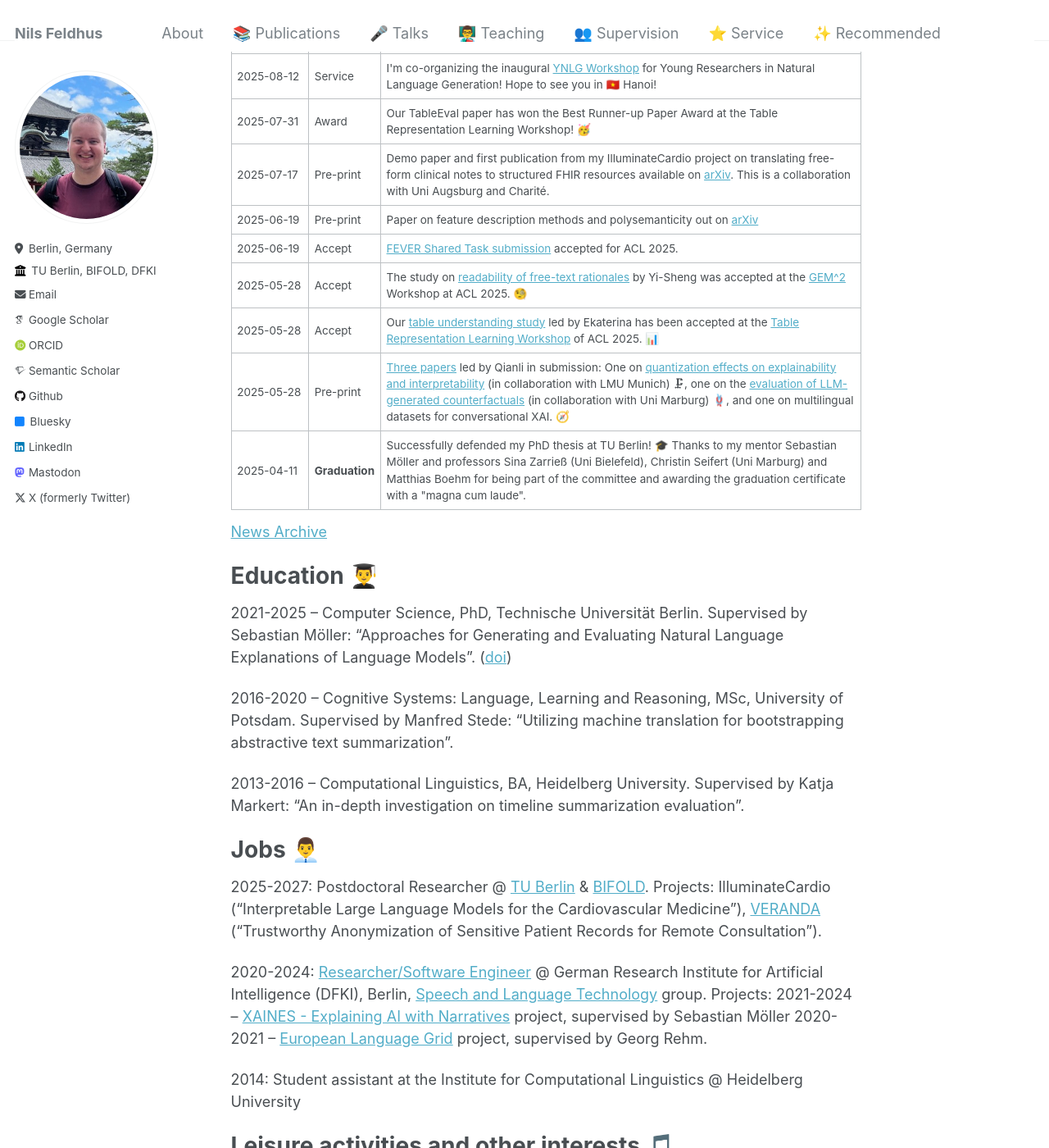
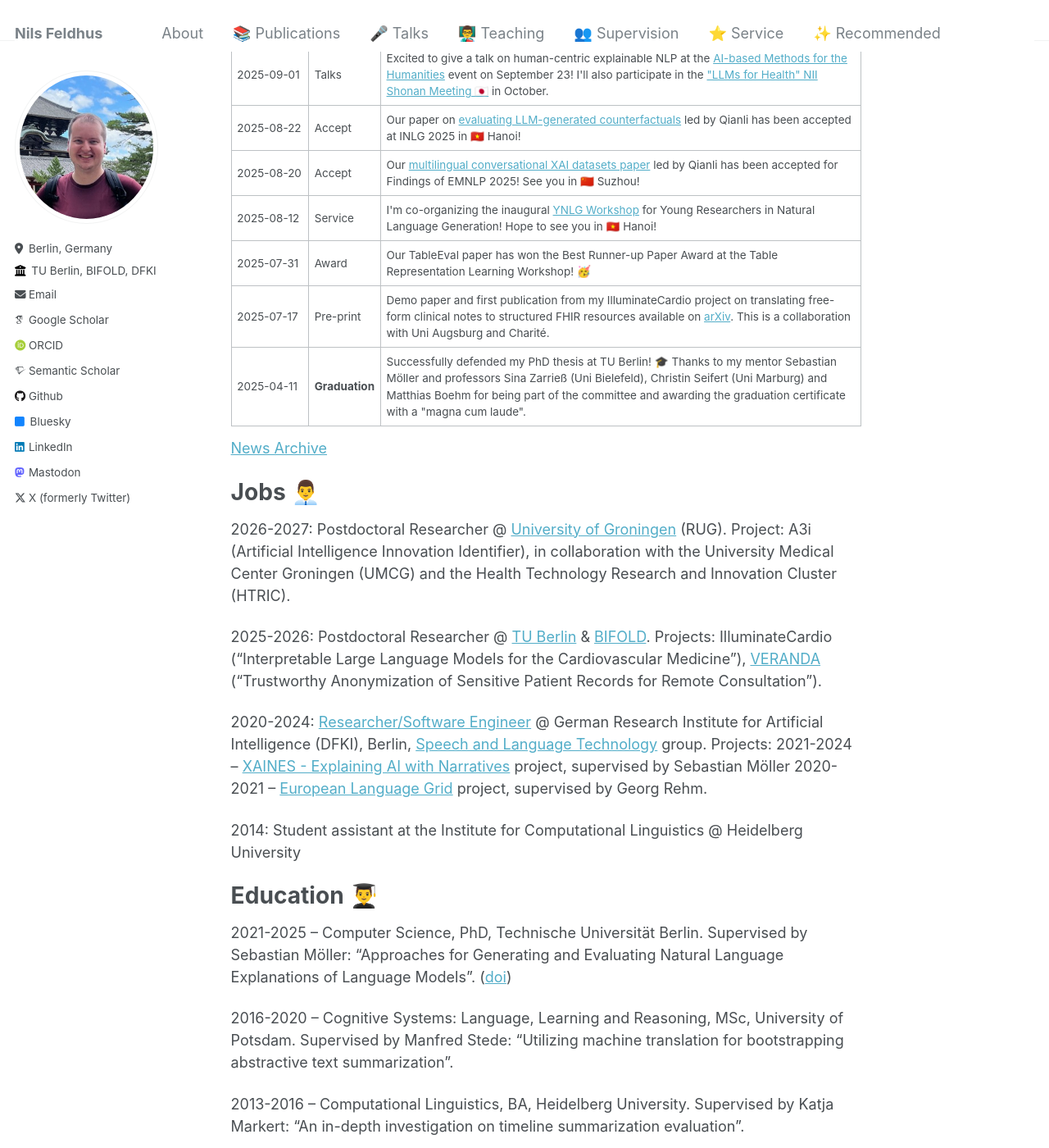
Before and after one commit to nfelnlp/nfelnlp.github.io, a Jekyll site: the page built from index.md, in a window 1280 px wide and 1400 px high, scrolled down 1264 px. Shown: the whole window at 82% size. Built offline with Jekyll 4.4.1, drawn with Linux system fonts in a browser that asks for light colours; some web fonts are replaced; some of the changed text lies outside the part shown.

```diff
--- a/index.md
+++ b/index.md
@@ -4,13 +4,14 @@ classes: wide
 author_profile: true
 ---
 
-Welcome! 👋 I am a Postdoctoral Researcher at the Technische Universität Berlin (TU Berlin)
-under the supervision of [Sebastian Möller](https://www.qu.tu-berlin.de/menue/team/professur/parameter/en/) (Quality and Usability Lab) and the [Berlin Institute for the Foundations of Learning and Data (BIFOLD)](https://www.bifold.berlin/) supervised by [Alexander Meyer](https://ikim.charite.de/metas/person/person/address_detail/univ_prof_dr_med_alexander_meyer) (IKIM @ Charité),
-affiliated with the [German Research Center for Artificial Intelligence (DFKI)](https://www.dfki.de/en/web/research/research-departments/speech-and-language-technology) as a guest researcher.
+Welcome! 👋 I am an incoming Postdoctoral Researcher at the Computational Linguistics Group of the [University of Groningen (RUG)](https://www.rug.nl/research/clcg/research/cl/?lang=en) supervised by Tommaso Caselli, starting July 2026.
+
+I've been affiliated with the Technische Universität Berlin (TU Berlin)
+under the supervision of [Sebastian Möller](https://www.qu.tu-berlin.de/menue/team/professur/parameter/en/) (Quality and Usability Lab) and the [Berlin Institute for the Foundations of Learning and Data (BIFOLD)](https://www.bifold.berlin/) supervised by [Alexander Meyer](https://ikim.charite.de/metas/person/person/address_detail/univ_prof_dr_med_alexander_meyer) (IKIM @ Charité) as well as the [German Research Center for Artificial Intelligence (DFKI)](https://www.dfki.de/en/web/research/research-departments/speech-and-language-technology).
 
 # Research interests 👀
 Advancing the interpretability of language models with the goal of increasing trust in and simplifying access to explanations!
-I am open to collaborations on rationale generation, text simplification and summarization, concept explanations, biomedical and clinical NLP, and evaluation measures for model-generated text.
+I am open to collaborations on rationale generation, concept explanations, text simplification and summarization, biomedical and clinical NLP, information extraction, scientific discovery, and evaluation measures for model-generated text.
 
 # News 🤩
 <table>
@@ -22,6 +23,11 @@ I am open to collaborations on rationale generation, text simplification and sum
     </tr>
   </thead>
   <tbody>
+    <tr>
+      <td><nobr>2026-06-24</nobr></td>
+      <td><b>Position</b></td>
+      <td>I am about to join the Computational Linguistics group at the University of Groningen 🇳🇱 as a Postdoctoral Researcher under the supervision of Tommaso Caselli. Starting July 2026, I will be working on models for extracting and interpreting actionable insights from healthcare and medical research as part of the A3i project.</td>
+    </tr>
     <tr>
       <td><nobr>2026-05-18</nobr></td>
       <td>Pre-print</td>
@@ -103,31 +109,6 @@ I am open to collaborations on rationale generation, text simplification and sum
       <td>Demo paper and first publication from my IlluminateCardio project on translating free-form clinical notes to structured FHIR resources available on <a href="https://arxiv.org/abs/2507.12261">arXiv</a>. This is a collaboration with Uni Augsburg and Charité.</td>
     </tr>
     <tr>
-      <td><nobr>2025-06-19</nobr></td>
-      <td>Pre-print</td>
-      <td>Paper on feature description methods and polysemanticity out on <a href="https://arxiv.org/abs/2506.15538">arXiv</a></td>
-    </tr>
-    <tr>
-      <td><nobr>2025-06-19</nobr></td>
-      <td>Accept</td>
-      <td><a href="./publications/#2025">FEVER Shared Task submission</a> accepted for ACL 2025.</td>
-    </tr>
-    <tr>
-      <td><nobr>2025-05-28</nobr></td>
-      <td>Accept</td>
-      <td>The study on <a href="https://arxiv.org/abs/2407.01384">readability of free-text rationales</a> by Yi-Sheng was accepted at the <a href="https://gem-benchmark.com/workshop">GEM^2</a> Workshop at ACL 2025. 🧐  </td>
-    </tr>
-    <tr>
-      <td><nobr>2025-05-28</nobr></td>
-      <td>Accept</td>
-      <td>Our <a href="./publications/#2025">table understanding study</a> led by Ekaterina has been accepted at the <a href="https://table-representation-learning.github.io/ACL2025/">Table Representation Learning Workshop</a> of ACL 2025. 📊  </td>
-    </tr>
-    <tr>
-      <td><nobr>2025-05-28</nobr></td>
-      <td>Pre-print</td>
-      <td><a href="./publications/#2025">Three papers</a> led by Qianli in submission: One on <a href="https://arxiv.org/abs/2505.13963">quantization effects on explainability and interpretability</a> (in collaboration with LMU Munich) 🗜, one on the <a href="https://arxiv.org/abs/2505.13972">evaluation of LLM-generated counterfactuals</a> (in collaboration with Uni Marburg) 🪢, and one on multilingual datasets for conversational XAI. 🧭  </td>
-    </tr>
-    <tr>
       <td><nobr>2025-04-11</nobr></td>
       <td><b>Graduation</b></td>
       <td>Successfully defended my PhD thesis at TU Berlin! 🎓 Thanks to my mentor Sebastian Möller and professors Sina Zarrieß (Uni Bielefeld), Christin Seifert (Uni Marburg) and Matthias Boehm for being part of the committee and awarding the graduation certificate with a "magna cum laude".  </td>
@@ -138,6 +119,15 @@ I am open to collaborations on rationale generation, text simplification and sum
 [News Archive](old_news.md)
 
 
+# Jobs 👨‍💼
+2026-2027: Postdoctoral Researcher @ [University of Groningen](https://www.rug.nl/research/clcg/research/cl/?lang=en) (RUG). Project: A3i (Artificial Intelligence Innovation Identifier), in collaboration with the University Medical Center Groningen (UMCG) and the Health Technology Research and Innovation Cluster (HTRIC).
+
+2025-2026: Postdoctoral Researcher @ [TU Berlin](https://www.tu.berlin/en/qu/ueber-uns/team-personen/senior-researchers/nils-feldhus) & [BIFOLD](https://www.bifold.berlin/). Projects: IlluminateCardio ("Interpretable Large Language Models for the Cardiovascular Medicine"), [VERANDA](https://www.tu.berlin/qu/forschung/laufende-vergangene-projekte/laufende-projekte/veranda) ("Trustworthy Anonymization of Sensitive Patient Records for Remote Consultation").
+
+2020-2024: [Researcher/Software Engineer](https://www.dfki.de/en/web/about-us/employee/person/nife02) @ German Research Institute for Artificial Intelligence (DFKI), Berlin, [Speech and Language Technology](https://www.dfki.de/en/web/research/research-departments/speech-and-language-technology/) group. Projects: 2021-2024 – [XAINES - Explaining AI with Narratives](https://www.dfki.de/en/web/research/projects-and-publications/projects-overview/project/xaines) project, supervised by Sebastian Möller 2020-2021 – [European Language Grid](https://live.european-language-grid.eu/) project, supervised by Georg Rehm.
+
+2014: Student assistant at the Institute for Computational Linguistics @ Heidelberg University
+
 
 # Education 👨‍🎓
 2021-2025 – Computer Science, PhD, Technische Universität Berlin. Supervised by Sebastian Möller: "Approaches for Generating and Evaluating Natural Language Explanations of Language Models". ([doi](https://doi.org/10.14279/depositonce-23821))
@@ -146,14 +136,6 @@ I am open to collaborations on rationale generation, text simplification and sum
 
 2013-2016 – Computational Linguistics, BA, Heidelberg University. Supervised by Katja Markert: "An in-depth investigation on timeline summarization evaluation".
 
-# Jobs 👨‍💼
-2025-2027: Postdoctoral Researcher @ [TU Berlin](https://www.tu.berlin/en/qu/ueber-uns/team-personen/senior-researchers/nils-feldhus) & [BIFOLD](https://www.bifold.berlin/). Projects: IlluminateCardio ("Interpretable Large Language Models for the Cardiovascular Medicine"), [VERANDA](https://www.tu.berlin/qu/forschung/laufende-vergangene-projekte/laufende-projekte/veranda) ("Trustworthy Anonymization of Sensitive Patient Records for Remote Consultation").
-
-2020-2024: [Researcher/Software Engineer](https://www.dfki.de/en/web/about-us/employee/person/nife02) @ German Research Institute for Artificial Intelligence (DFKI), Berlin, [Speech and Language Technology](https://www.dfki.de/en/web/research/research-departments/speech-and-language-technology/) group. Projects: 2021-2024 – [XAINES - Explaining AI with Narratives](https://www.dfki.de/en/web/research/projects-and-publications/projects-overview/project/xaines) project, supervised by Sebastian Möller 2020-2021 – [European Language Grid](https://live.european-language-grid.eu/) project, supervised by Georg Rehm.
-
-2014: Student assistant at the Institute for Computational Linguistics @ Heidelberg University
-
-
 
 # Leisure activities and other interests 🎵
 Hosting two web radio shows where I mix ambient (Neptunian @ FRISKY Radio, since 2014) and atmospheric electronic music (Idolatry @ Proton Radio, since 2015). I've been producing mixes for Mixcloud since 2011. All of these are available on [helioscope.net](https://helioscope.net/).
```
Also changed, not shown: old_news.md (+4 -0 lines), publications/index.md (+2 -2 lines), supervision/index.md (+2 -4 lines).
